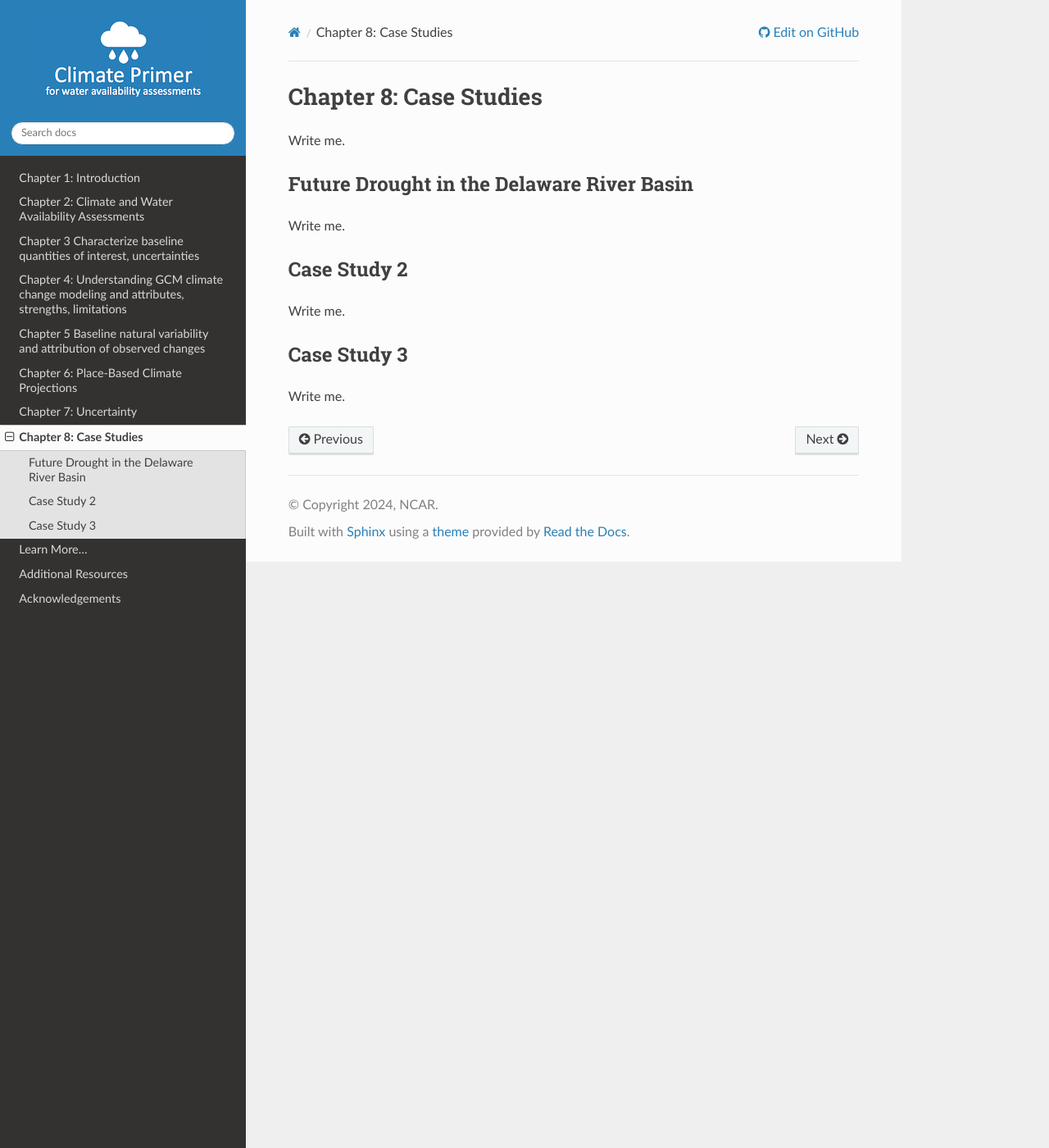
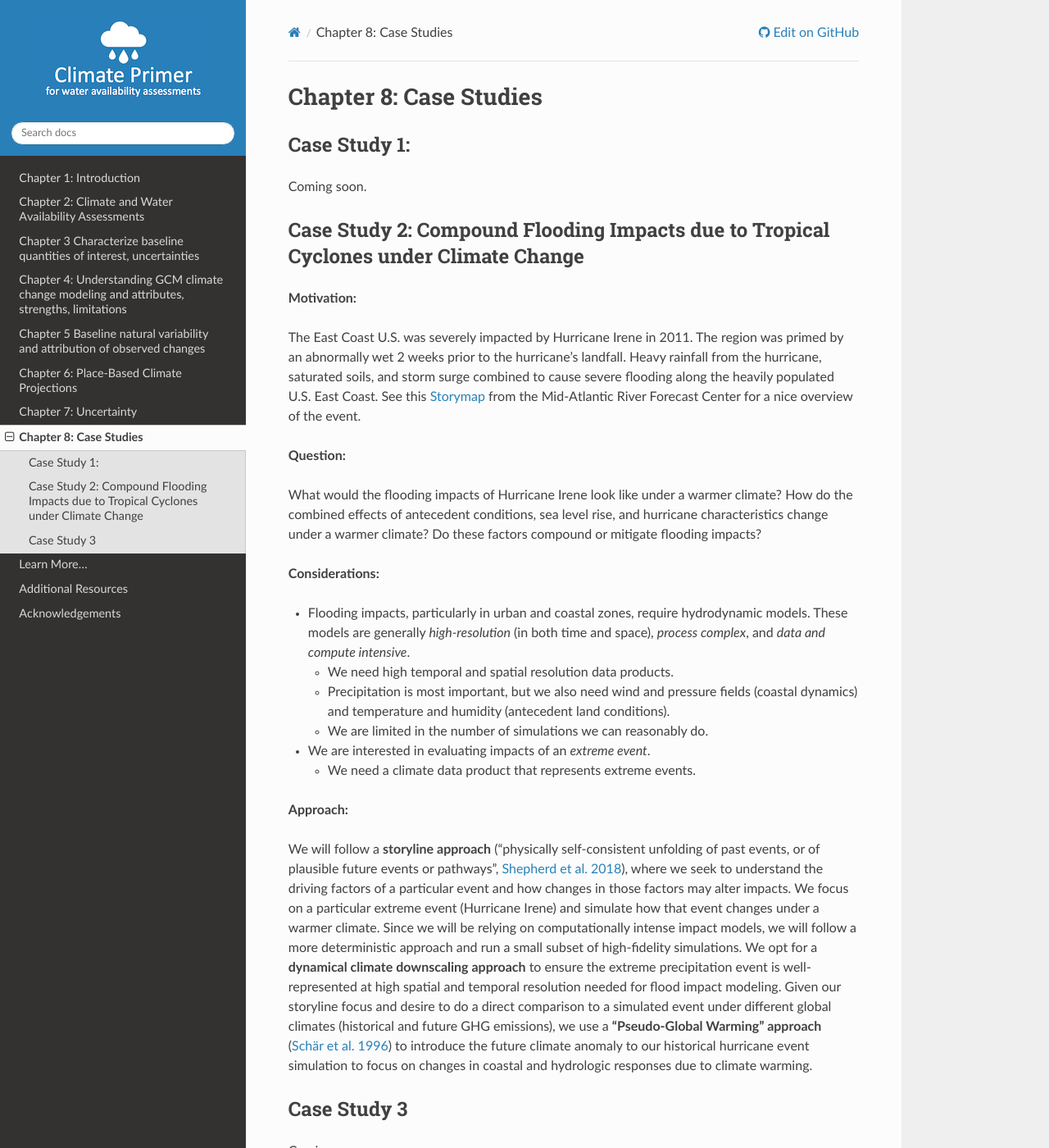
Before and after one commit to NCAR/climate-primer-water, a Sphinx documentation site: the page built from doc/ch8_casestudies.rst, in a window 1280 px wide and 1400 px high. Shown: the whole window at 82% size. Built offline with Sphinx 7.4.7 and the Read the Docs theme 2.0.0, drawn with Linux system fonts in a browser that asks for light colours.

Commit message:
Update ch8_casestudies.rst

```diff
--- a/doc/ch8_casestudies.rst
+++ b/doc/ch8_casestudies.rst
@@ -3,22 +3,42 @@
 Chapter 8: Case Studies
 =======================
 
-Write me.
+
+Case Study 1:
+------------------------------------------
+
+Coming soon.
 
 
-Future Drought in the Delaware River Basin
-------------------------------------------
+Case Study 2: Compound Flooding Impacts due to Tropical Cyclones under Climate Change
+-------------------------------------------------------------------------------------
 
-Write me.
+**Motivation:**
 
+The East Coast U.S. was severely impacted by Hurricane Irene in 2011. The region was primed by an abnormally wet 2 weeks prior to the hurricane's landfall. Heavy rainfall from the hurricane, saturated soils, and storm surge combined to cause severe flooding along the heavily populated U.S. East Coast. See this `Storymap <https://storymaps.arcgis.com/stories/fa28d98081594cf3b2dd9ce3a6d7018b>`_ from the Mid-Atlantic River Forecast Center for a nice overview of the event.
 
-Case Study 2
-------------
+**Question:**
 
-Write me.
+What would the flooding impacts of Hurricane Irene look like under a warmer climate? How do the combined effects of antecedent conditions, sea level rise, and hurricane characteristics change under a warmer climate? Do these factors compound or mitigate flooding impacts?
+
+**Considerations:**
+
+*  Flooding impacts, particularly in urban and coastal zones, require hydrodynamic models. These models are generally *high-resolution* (in both time and space), *process complex*, and *data and compute intensive*.
+
+   *  We need high temporal and spatial resolution data products.
+   *  Precipitation is most important, but we also need wind and pressure fields (coastal dynamics) and temperature and humidity (antecedent land conditions).
+   *  We are limited in the number of simulations we can reasonably do.
+
+*  We are interested in evaluating impacts of an *extreme event*.
+
+   *  We need a climate data product that represents extreme events.
+
+**Approach:**
+
+We will follow a **storyline approach** ("physically self-consistent unfolding of past events, or of plausible future events or pathways", `Shepherd et al. 2018 <https://doi.org/10.1007/s10584-018-2317-9>`_), where we seek to understand the driving factors of a particular event and how changes in those factors may alter impacts. We focus on a particular extreme event (Hurricane Irene) and simulate how that event changes under a warmer climate. Since we will be relying on computationally intense impact models, we will follow a more deterministic approach and run a small subset of high-fidelity simulations. We opt for a **dynamical climate downscaling approach** to ensure the extreme precipitation event is well-represented at high spatial and temporal resolution needed for flood impact modeling. Given our storyline focus and desire to do a direct comparison to a simulated event under different global climates (historical and future GHG emissions), we use a **"Pseudo-Global Warming" approach** (`Schär et al. 1996 <https://doi.org/10.1029/96GL00265>`_) to introduce the future climate anomaly to our historical hurricane event simulation to focus on changes in coastal and hydrologic responses due to climate warming.
 
 
 Case Study 3
 ------------
 
-Write me.
+Coming soon.
```
